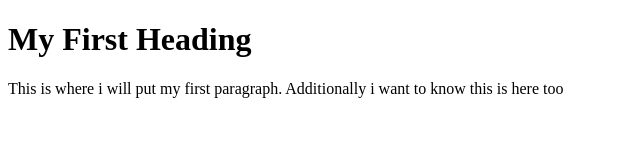
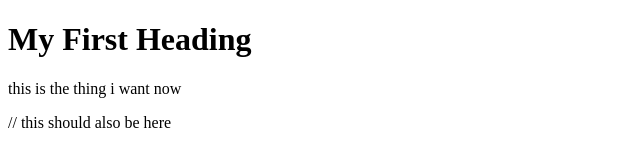
Before and after one commit to CamRains/github-intro, a plain HTML site: page index.html in a window 1280 px wide. Shown: the whole page, without its empty margins (0-640 px from the left). Drawn offline with Linux system fonts and the light colour scheme.

Commit message:
tertiary commit

```diff
--- a/index.html
+++ b/index.html
@@ -4,9 +4,8 @@
 
 <h1> My First Heading </h1>
 
-<p> This is where i will put my first paragraph. Additionally
-    i want to know this is here too </p>
-
+<p> this is the thing i want now </p>
+// this should also be here
 
 
 
```
